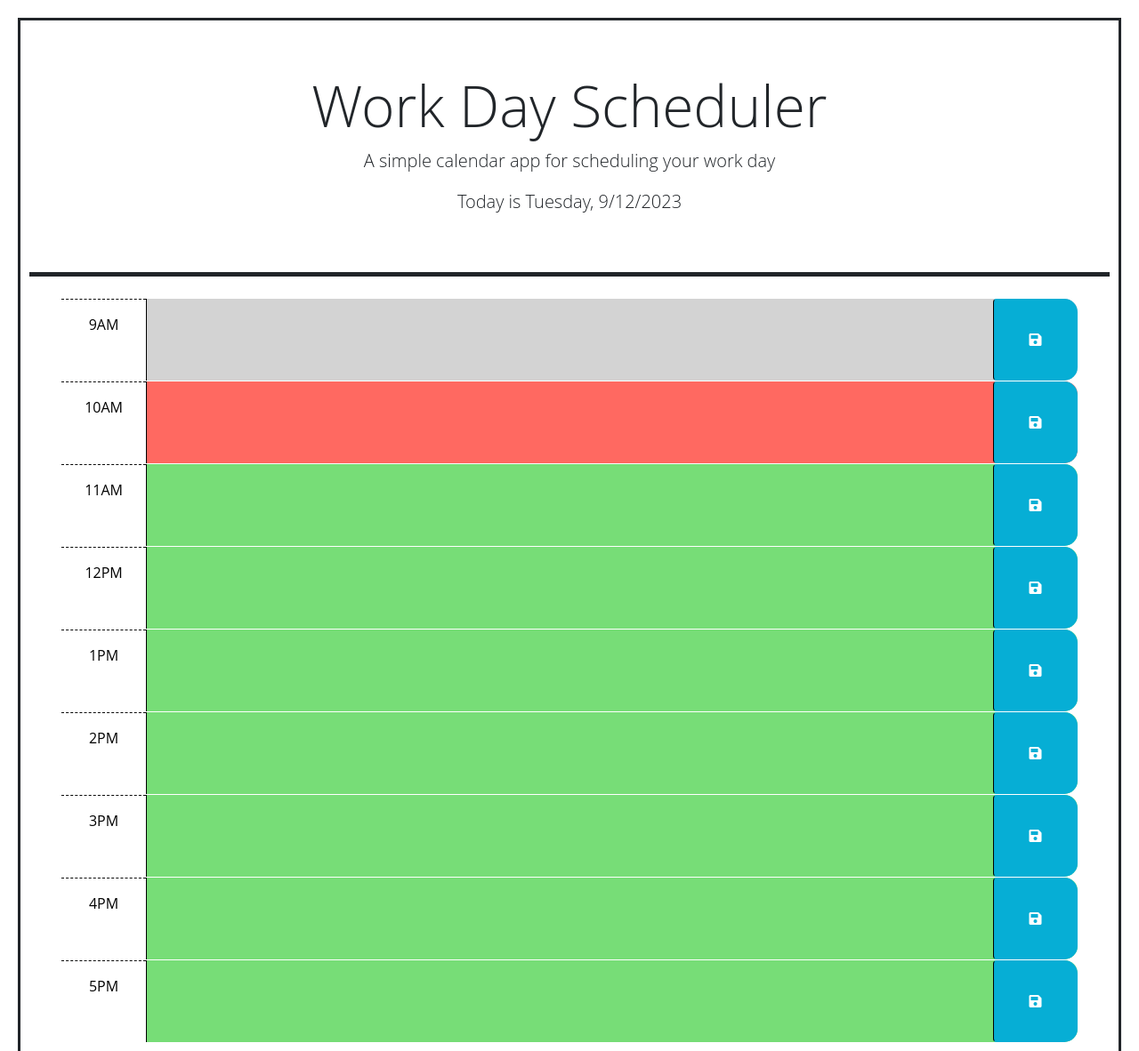
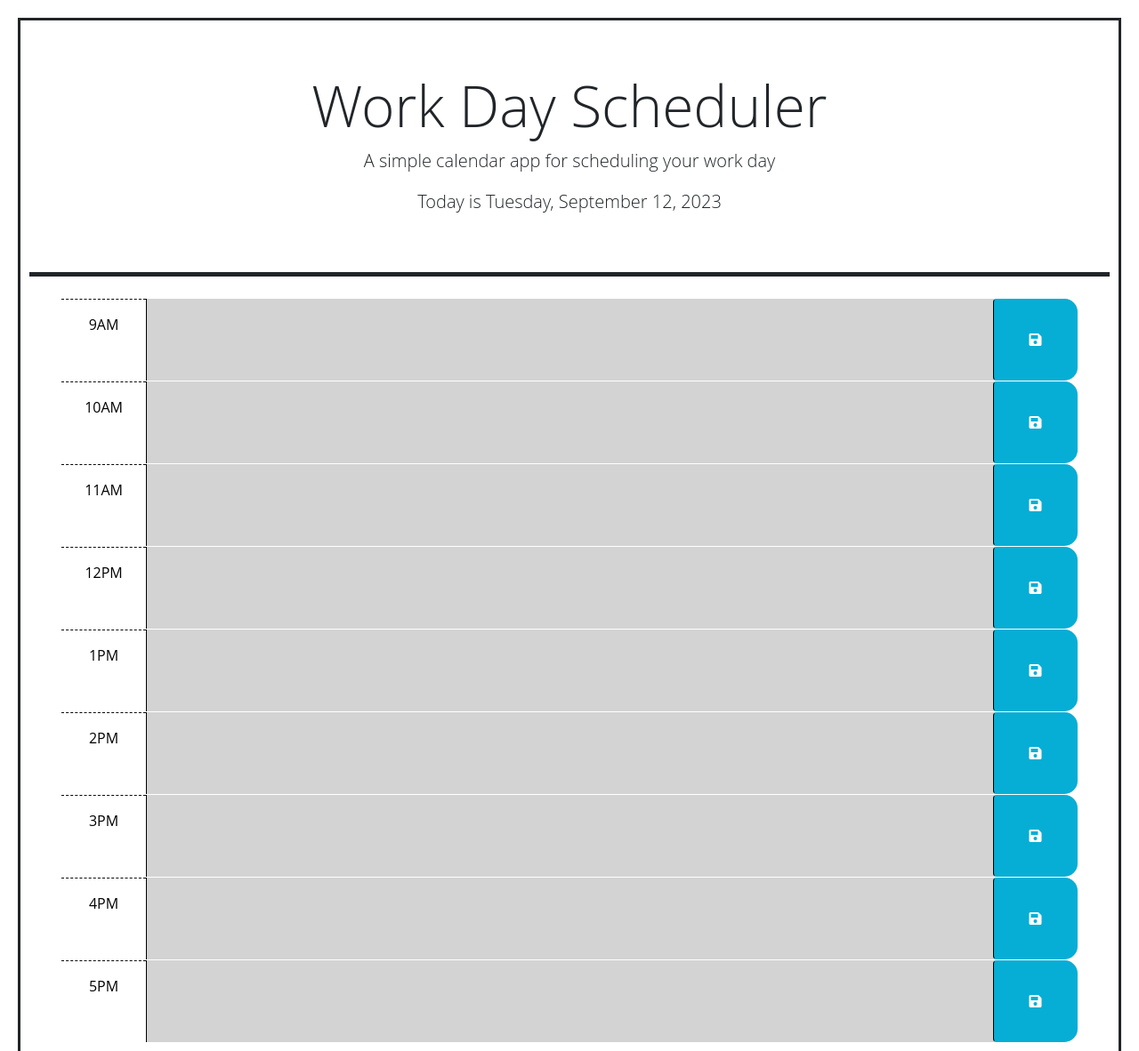
Before and after one commit to Daleray1231/WorkDay_Scheduler, a plain HTML site: page index.html in a window 1280 px wide. Shown: the top 1182 px of the page at 89% size. Drawn offline with nearby package versions, Linux system fonts and the light colour scheme.

Commit message:
updated README file

```diff
--- a/Assets/javascript/script.js
+++ b/Assets/javascript/script.js
@@ -1,39 +1,59 @@
-// Wrap all code that interacts with the DOM in a call to jQuery to ensure that
-// the code isn't run until the browser has finished rendering all the elements
-// in the html.
 $(function () {
-  // TODO: Add a listener for click events on the save button. This code should
-  // use the id in the containing time-block as a key to save the user input in
-  // local storage. HINT: What does `this` reference in the click listener
-  // function? How can DOM traversal be used to get the "hour-x" id of the
-  // time-block containing the button that was clicked? How might the id be
-  // useful when saving the description in local storage?
-  //
-  // TODO: Add code to apply the past, present, or future class to each time
-  // block by comparing the id to the current hour. HINTS: How can the id
-  // attribute of each time-block be used to conditionally add or remove the
-  // past, present, and future classes? How can Day.js be used to get the
-  // current hour in 24-hour time?
-  //
-  // TODO: Add code to get any user input that was saved in localStorage and set
-  // the values of the corresponding textarea elements. HINT: How can the id
-  // attribute of each time-block be used to do this?
-  //
+  // Function to update time-block classes based on the current time.
+  function updateTimeBlockClasses() {
+    // Get the current hour using Day.js in 24-hour format.
+    var currentHour = dayjs().hour();
+
+    // Loop through each time-block.
+    $(".time-block").each(function () {
+      // Get the hour from the time-block's id (e.g., "hour-9" => 9).
+      var timeBlockHour = parseInt($(this).attr("id").split("-")[1]);
+
+      // Remove existing classes to reset the styling.
+      $(this).removeClass("past present future");
+
+      // Compare the time block's hour to the current hour and apply appropriate class.
+      if (timeBlockHour < currentHour) {
+        $(this).addClass("past");
+      } else if (timeBlockHour === currentHour) {
+        $(this).addClass("present");
+      } else {
+        $(this).addClass("future");
+      }
+    });
+  }
+
+  // Function to load saved user input from local storage.
+  function loadSavedUserInput() {
+    // Loop through each time-block.
+    $(".time-block").each(function () {
+      // Get the user input saved in local storage for this time block.
+      var savedUserInput = localStorage.getItem($(this).attr("id"));
+
+      // Set the value of the corresponding textarea.
+      $(this).find(".description").val(savedUserInput);
+    });
+  }
+
+  // Update time-block classes initially.
+  updateTimeBlockClasses();
+
+  // Load saved user input initially.
+  loadSavedUserInput();
+
+  // Add a click event listener for the save buttons.
+  $(".saveBtn").on("click", function () {
+    // Get the id of the parent time-block.
+    var timeBlockId = $(this).closest(".time-block").attr("id");
+
+    // Get the user input from the corresponding textarea.
+    var userInput = $(this).siblings(".description").val();
+
+    // Save the user input in local storage with the time block id as the key.
+    localStorage.setItem(timeBlockId, userInput);
+  });
+
+  // Display the current date in the header of the page.
+  var currentDate = dayjs().format("dddd, MMMM D, YYYY");
+  $("#currentDay").text("Today is " + currentDate);
 });
-
-// TODO: Add code to display the current date in the header of the page.
-
-// Get the current date
-var currentDate = new Date();
-
-// Create an array of day names
-var daysOfWeek = ["Sunday", "Monday", "Tuesday", "Wednesday", "Thursday", "Friday", "Saturday"];
-
-// Get the current day of the week (0 = Sunday, 1 = Monday, etc.)
-var dayOfWeek = currentDate.getDay();
-
-// Get the current date in a human-readable format
-var date = currentDate.toLocaleDateString();
-
-// Display the current day and date in the "currentDateTime" div
-document.getElementById("currentDay").textContent = "Today is " + daysOfWeek[dayOfWeek] + ", " + date;
--- a/index.html
+++ b/index.html
@@ -42,7 +42,7 @@
         -->
 
       <!-- Example of a past time block. The "past" class adds a gray background color. -->
-      <div id="hour-9" class="row time-block past">
+      <div id="hour-9" class="row time-block">
         <div class="col-2 col-md-1 hour text-center py-3">9AM</div>
         <textarea class="col-8 col-md-10 description" rows="3"> </textarea>
         <button class="btn saveBtn col-2 col-md-1" aria-label="save">
@@ -51,7 +51,7 @@
       </div>
 
       <!-- Example of a present time block. The "present" class adds a red background color. -->
-      <div id="hour-10" class="row time-block present">
+      <div id="hour-10" class="row time-block">
         <div class="col-2 col-md-1 hour text-center py-3">10AM</div>
         <textarea class="col-8 col-md-10 description" rows="3"> </textarea>
         <button class="btn saveBtn col-2 col-md-1" aria-label="save">
@@ -60,7 +60,7 @@
       </div>
 
       <!-- Example of a future time block. The "future" class adds a green background color. -->
-      <div id="hour-11" class="row time-block future">
+      <div id="hour-11" class="row time-block">
         <div class="col-2 col-md-1 hour text-center py-3">11AM</div>
         <textarea class="col-8 col-md-10 description" rows="3"> </textarea>
         <button class="btn saveBtn col-2 col-md-1" aria-label="save">
@@ -70,7 +70,7 @@
       </div>
 
       <!-- Example of a future time block. The "future" class adds a green background color. -->
-      <div id="hour-12" class="row time-block future">
+      <div id="hour-12" class="row time-block">
         <div class="col-2 col-md-1 hour text-center py-3">12PM</div>
         <textarea class="col-8 col-md-10 description" rows="3"> </textarea>
         <button class="btn saveBtn col-2 col-md-1" aria-label="save">
@@ -80,7 +80,7 @@
       </div>
 
       <!-- Example of a future time block. The "future" class adds a green background color. -->
-      <div id="hour-1" class="row time-block future">
+      <div id="hour-1" class="row time-block">
         <div class="col-2 col-md-1 hour text-center py-3">1PM</div>
         <textarea class="col-8 col-md-10 description" rows="3"> </textarea>
         <button class="btn saveBtn col-2 col-md-1" aria-label="save">
@@ -90,7 +90,7 @@
       </div>
 
       <!-- Example of a future time block. The "future" class adds a green background color. -->
-      <div id="hour-2" class="row time-block future">
+      <div id="hour-2" class="row time-block">
         <div class="col-2 col-md-1 hour text-center py-3">2PM</div>
         <textarea class="col-8 col-md-10 description" rows="3"> </textarea>
         <button class="btn saveBtn col-2 col-md-1" aria-label="save">
@@ -100,7 +100,7 @@
       </div>
 
       <!-- Example of a future time block. The "future" class adds a green background color. -->
-      <div id="hour-3" class="row time-block future">
+      <div id="hour-3" class="row time-block">
         <div class="col-2 col-md-1 hour text-center py-3">3PM</div>
         <textarea class="col-8 col-md-10 description" rows="3"> </textarea>
         <button class="btn saveBtn col-2 col-md-1" aria-label="save">
@@ -110,7 +110,7 @@
       </div>
 
       <!-- Example of a future time block. The "future" class adds a green background color. -->
-      <div id="hour-4" class="row time-block future">
+      <div id="hour-4" class="row time-block">
         <div class="col-2 col-md-1 hour text-center py-3">4PM</div>
         <textarea class="col-8 col-md-10 description" rows="3"> </textarea>
         <button class="btn saveBtn col-2 col-md-1" aria-label="save">
@@ -120,7 +120,7 @@
       </div>
 
       <!-- Example of a future time block. The "future" class adds a green background color. -->
-      <div id="hour-5" class="row time-block future">
+      <div id="hour-5" class="row time-block">
         <div class="col-2 col-md-1 hour text-center py-3">5PM</div>
         <textarea class="col-8 col-md-10 description" rows="3"> </textarea>
         <button class="btn saveBtn col-2 col-md-1" aria-label="save">
@@ -135,6 +135,7 @@
     integrity="sha256-iu/zLUB+QgISXBLCW/mcDi/rnf4m4uEDO0wauy76x7U="
     crossorigin="anonymous"></script>
 
+    <script src="https://cdn.jsdelivr.net/npm/dayjs@1.11.3/dayjs.min.js" integrity="sha256-iu/zLUB+QgISXBLCW/mcDi/rnf4m4uEDO0wauy76x7U=" crossorigin="anonymous"></script>
     <script src="./Assets/javascript/script.js"></script>
   </body>
 </html>
```
Also changed, not shown: 1 other file.
